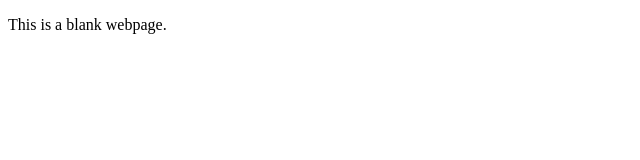
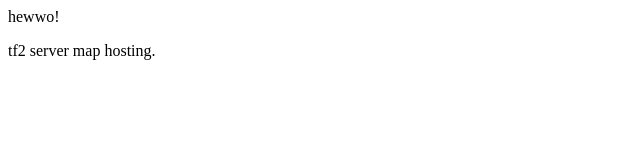
Before and after one commit to BFmaphost/fastdl, a plain HTML site: page index.html in a window 1280 px wide. Shown: the whole page, without its empty margins (0-640 px from the left). Drawn offline with Linux system fonts and the light colour scheme.

Commit message:
Update index.html

```diff
--- a/index.html
+++ b/index.html
@@ -1,6 +1,7 @@
 <!doctype html>
 <html>
+  <head>hewwo!</head>
   <body>
-    <p>This is a blank webpage.</p>
+    <p>tf2 server map hosting.</p>
   </body>
 </html>
```
